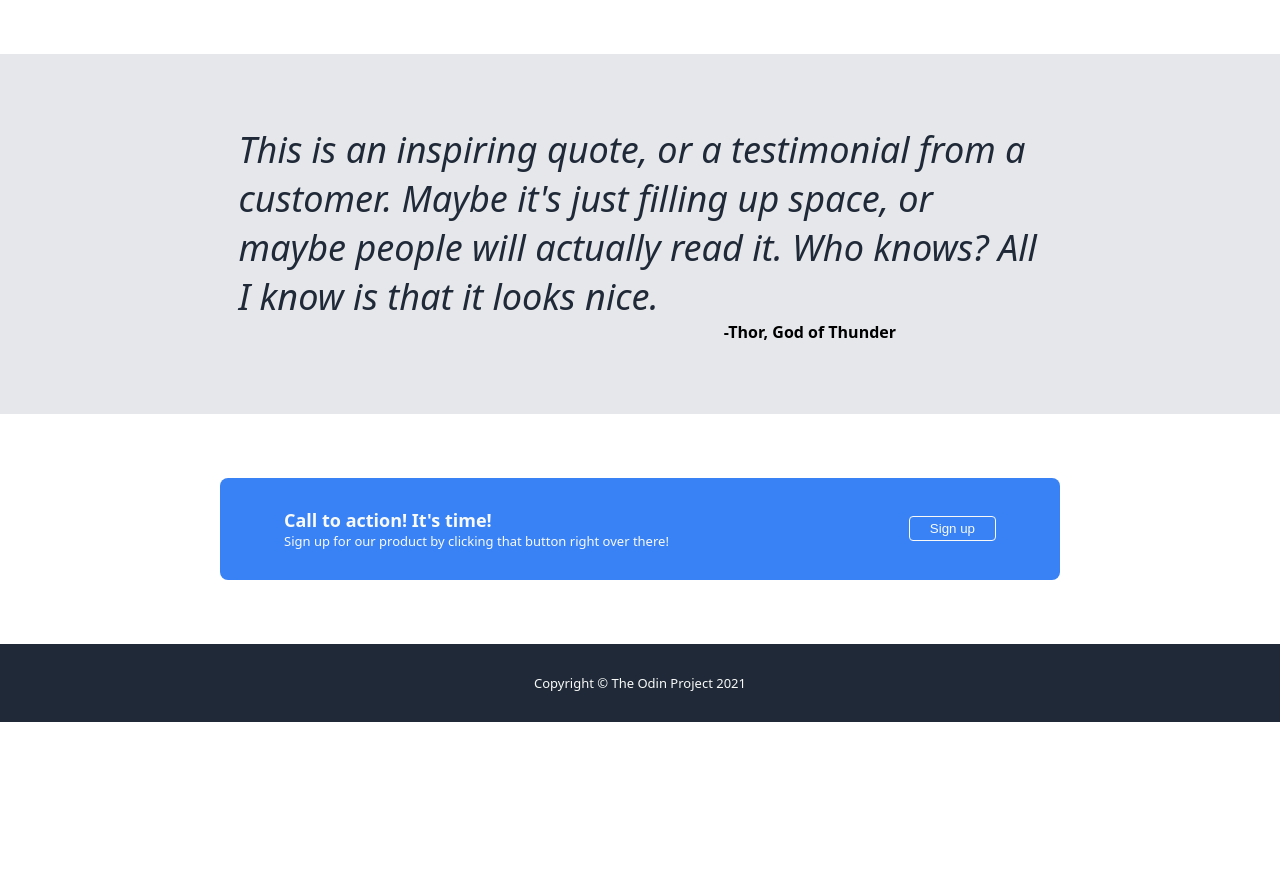
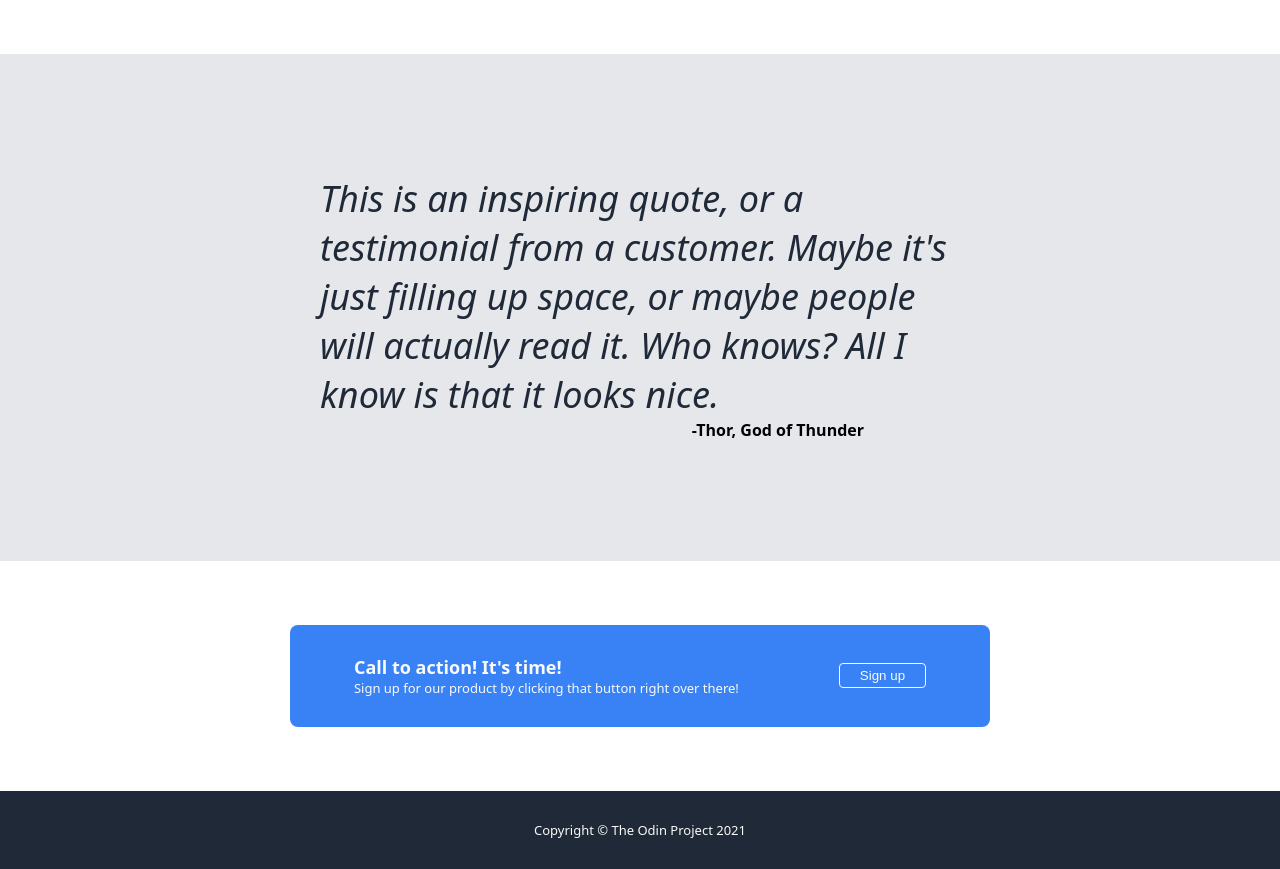
Before and after one commit to A1r0x/landing-page, a plain HTML site: page index.html in a window 1280 px wide. Shown: the part 928-1797 px from the top of the page. Before the commit the page ends 1650 px from the top, so only its background shows below. Drawn offline with Linux system fonts and the light colour scheme.

Commit message:
Replace hardcoded height of elements with padding

```diff
--- a/styles.css
+++ b/styles.css
@@ -127,16 +127,16 @@ button {
     align-items: center;
     background-color: #E5E7EB;
     flex: auto;
-    height: 360px;
+    padding: 120px 160px;
 }
 
 .quote {
     font-size: 36px;
-    width: 803px;
     font-style: italic;
     font-weight: 100;
     color: #1F2937;
     text-wrap: wrap;
+    padding: 0px 160px;
 }
 
 .thor {
@@ -160,7 +160,7 @@ button {
     border-radius: 8px;
     margin: 64px;
     padding: 30px 64px;
-    width: 840px;
+    gap: 100px;
 }
 
 .action {
```
